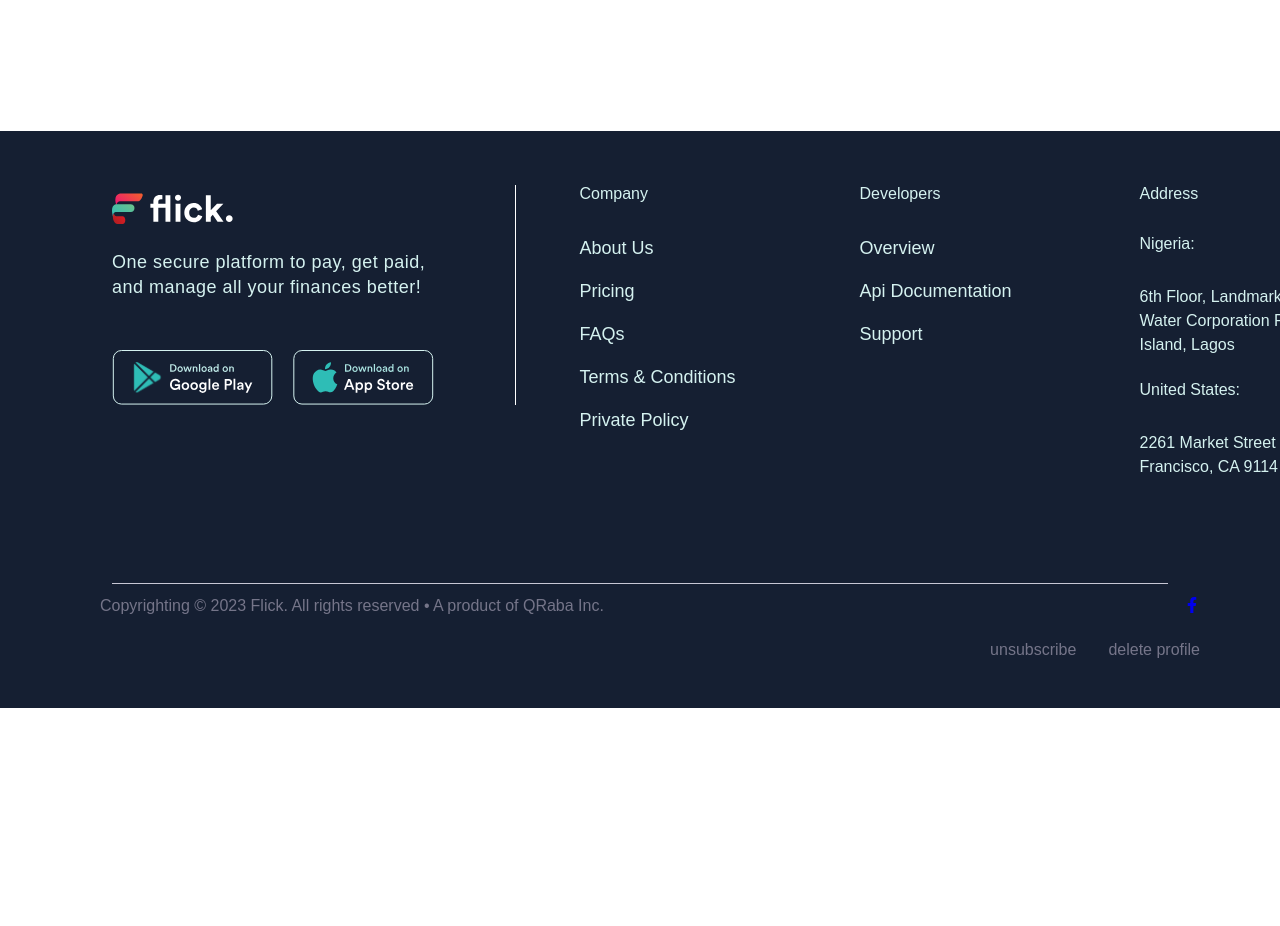
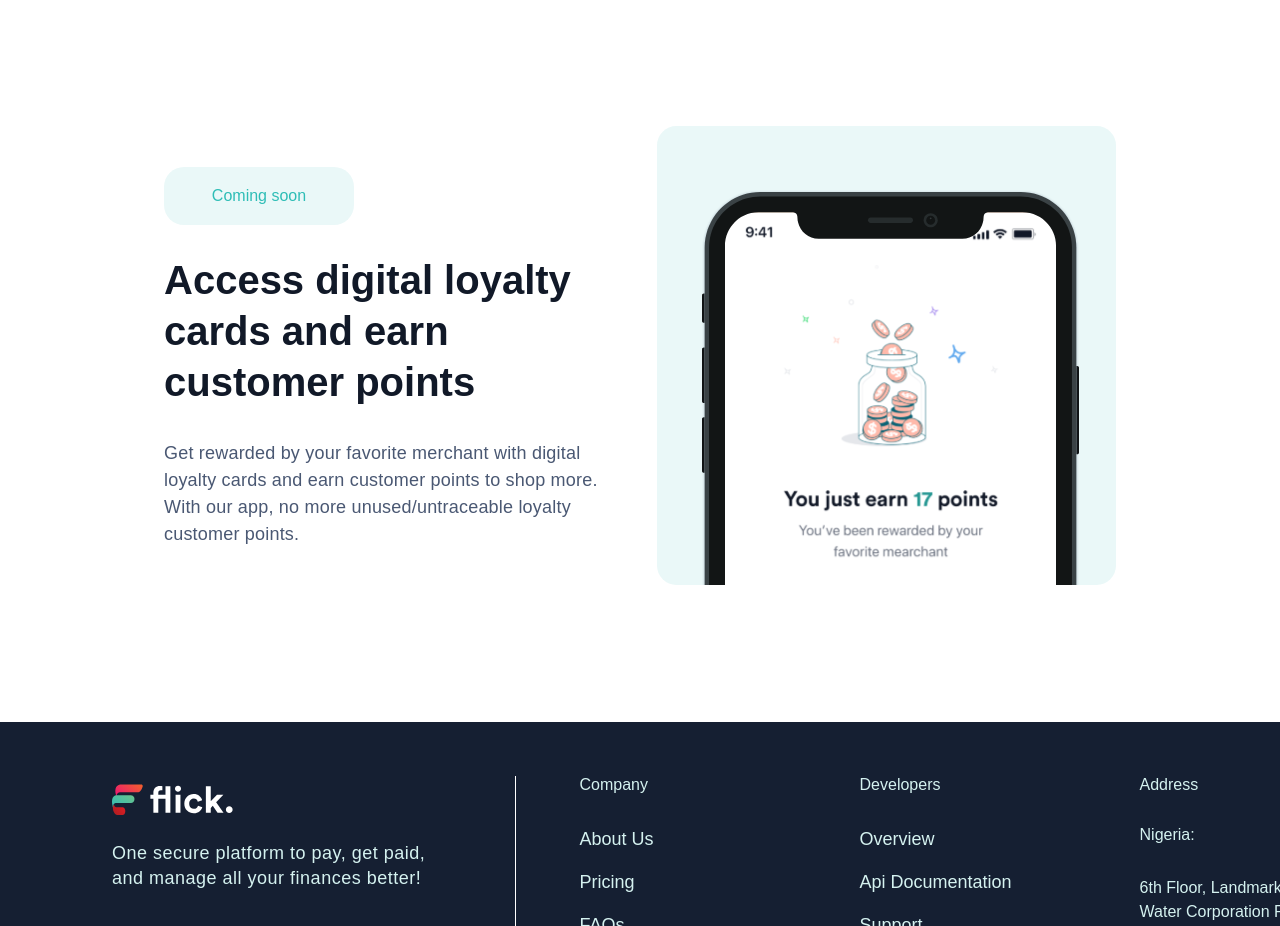
Before and after one commit to Mensaloveable/flick-landing-page, a React (Vite) app: page / in a window 1280 px wide. Shown: the part 3080-4006 px from the top of the page. Before the commit the page ends 3788 px from the top, so only its background shows below. Built offline with nearby package versions, Linux system fonts and the light colour scheme; a web font is replaced by a local one.

Commit message:
Create LoyaltyCard component

```diff
--- a/src/components/body/UI/content/BannerComponent/Banner.module.css
+++ b/src/components/body/UI/content/BannerComponent/Banner.module.css
@@ -19,7 +19,7 @@
 
 @keyframes leftSlide {
     0% {
-        transform: translate3d(-50%,0,0);
+        transform: translate3d(-50%, 0, 0);
         visibility: visible;
     }
     100% {
@@ -52,7 +52,7 @@
 @keyframes fadeInUp {
     0% {
         opacity: 0;
-        transform: translate3d(0,50%,0);
+        transform: translate3d(0, 50%, 0);
     }
     100% {
         opacity: 1;
@@ -60,7 +60,7 @@
     }
 }
 
-.leftContent h1{
+.leftContent h1 {
     color: #111928;
     margin-bottom: 32px;
     font-weight: 700;
@@ -69,7 +69,7 @@
     font-size: 40px;
 }
 
-.leftContent p{
+.leftContent p {
     color: #4a5873;
     font-size: 18px;
     font-style: normal;
@@ -100,7 +100,7 @@
     color: #4a5873;
 }
 
-.rightSlide{
+.rightSlide {
     animation-name: rightSlide;
     animation-duration: 1s;
     animation-timing-function: ease-in-out;
@@ -109,7 +109,7 @@
 
 @keyframes rightSlide {
     0% {
-    transform: translate3d(50%,0,0);
+        transform: translate3d(50%, 0, 0);
         visibility: visible;
     }
     100% {
@@ -126,3 +126,21 @@
 .right {
     display: flex;
 }
+
+.rightContent span {
+    align-items: center;
+    background: #eaf8f8;
+    border-radius: 20px;
+    color: #2ebdb6;
+    display: flex;
+    flex-direction: row;
+    font-size: 16px;
+    font-style: normal;
+    font-weight: 450;
+    height: 38px;
+    justify-content: center;
+    line-height: 110%;
+    margin-bottom: 30px;
+    padding: 10px 23px;
+    width: 144px;
+}
--- a/src/components/body/UI/content/BannerComponent/FastPayment.jsx
+++ b/src/components/body/UI/content/BannerComponent/FastPayment.jsx
@@ -10,7 +10,6 @@
                     <p>Pay friends, businesses and family, no matter what bank account they use. They get credited
                         instantly and securely.</p>
                 </div>
-
             </div>
             <div className={`${bannerStyle.animated} ${bannerStyle.rightSlide}`}>
                 <img src={fastPayment} alt={'Fast Payment'}/>
--- /dev/null
+++ b/src/components/body/UI/content/BannerComponent/LoyaltyCard.jsx
@@ -0,0 +1,20 @@
+import bannerStyle from './Banner.module.css';
+import loyaltyCard from '../../../../../../assets/loyaltyCard.svg';
+
+export const LoyaltyCard = () => {
+    return (
+        <div className={`${bannerStyle.section} ${bannerStyle.right}`}>
+            <div className={bannerStyle.rightContent}>
+                <span>Coming soon</span>
+                <div className={`${bannerStyle.animated} ${bannerStyle.fadeInUp}`}>
+                    <h1>Access digital loyalty cards and earn customer points</h1>
+                    <p>Get rewarded by your favorite merchant with digital loyalty cards and earn customer points to
+                        shop more. With our app, no more unused/untraceable loyalty customer points.</p>
+                </div>
+            </div>
+            <div className={`${bannerStyle.animated} ${bannerStyle.rightSlide}`}>
+                <img src={loyaltyCard} alt={'Fast Payment'}/>
+            </div>
+        </div>
+    )
+}
--- a/src/components/body/UI/content/Content.jsx
+++ b/src/components/body/UI/content/Content.jsx
@@ -3,6 +3,7 @@
 import {FlickBanner} from "./BannerComponent/FlickBanner.jsx";
 import {FastPayment} from "./BannerComponent/FastPayment.jsx";
 import {Overview} from "./BannerComponent/Overview.jsx";
+import {LoyaltyCard} from "./BannerComponent/LoyaltyCard.jsx";
 
 export const Content = () => {
     return(
@@ -11,6 +12,7 @@
             <FlickBanner />
             <FastPayment />
             <Overview />
+            <LoyaltyCard />
         </div>
     )
 }
```
Lines whose indentation alone changed are shown as unchanged.
